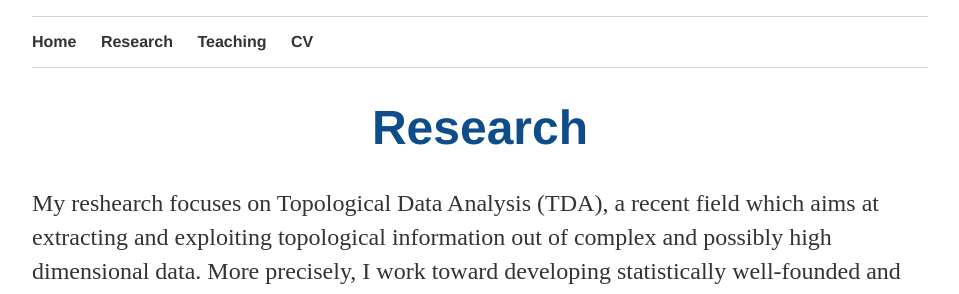
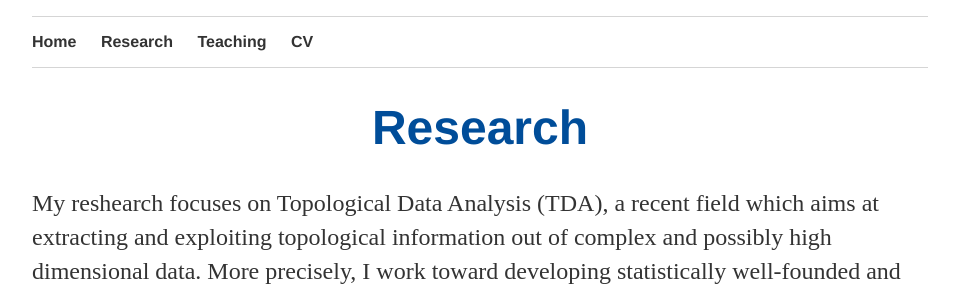
Before and after one commit to elasalle/elasalle.github.io, a Jekyll site: the page built from research/index.html, in a window 1280 px wide. Shown: the part 131-425 px from the top of the page, without its empty margins (160-1119 px from the left). Built offline with Jekyll 4.4.1, drawn with Linux system fonts in a browser that asks for light colours.

Commit message:
Update main.css

```diff
--- a/css/main.css
+++ b/css/main.css
@@ -17,17 +17,22 @@
     margin-right: 20px;
 }
 
-a {text-decoration: none; color: #333;}
+a {color: #333; text-decoration: none;}
+a.blue {color: #0066CC;}
 a.grey {color: #999999;}
+a:hover { text-decoration: underline;}
 
 
 h1 {
     font-size: 3em;
     font-family:'Helvetica', 'Arial', 'Sans-Serif';
 }
+h1.title {
+    color: #003366;
+}
 h1.title1 {
     text-align: center;
-    color: #0F4D8A;
+    color: #004D99;
 }
 p {
     font-size: 1.5em;
```
